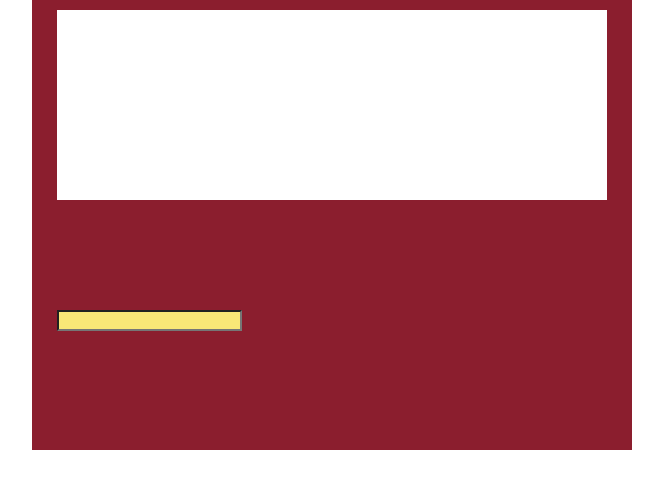
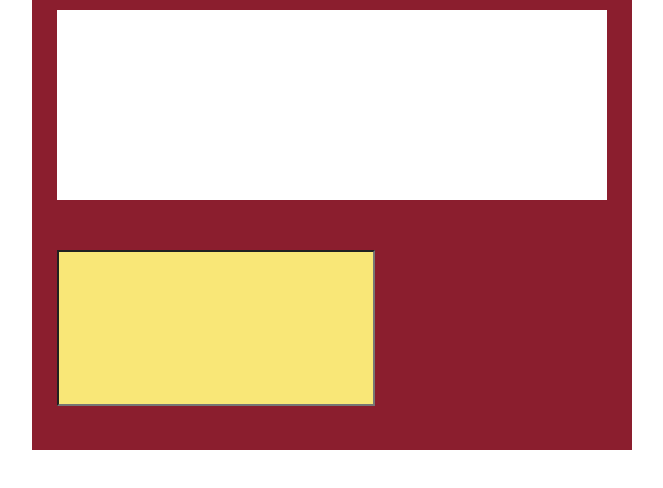
Before and after one commit to unakame/leccion-26-captcha, a plain HTML site: page index.html in a window 1280 px wide. Shown: the whole page, without its empty margins (318-981 px from the left). Drawn offline with Linux system fonts and the light colour scheme.

Commit message:
commiting changes

```diff
--- a/assets/css/main.css
+++ b/assets/css/main.css
@@ -22,6 +22,8 @@
   background-color: #F9E777;
   position: absolute;
   margin-left: 25px;
-  margin-top: 310px;
+  margin-top: 250px;
+  height: 150px;
+  width: 310px;
 
 }
```
